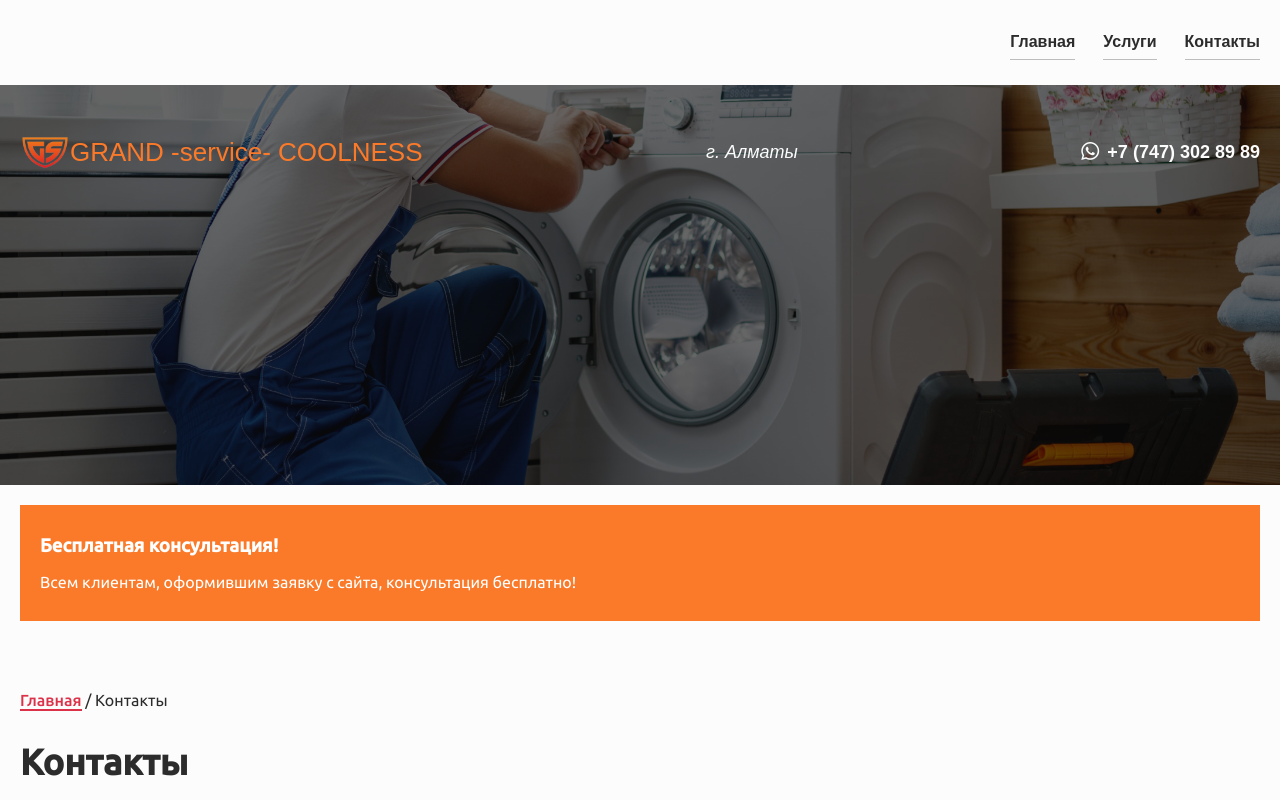
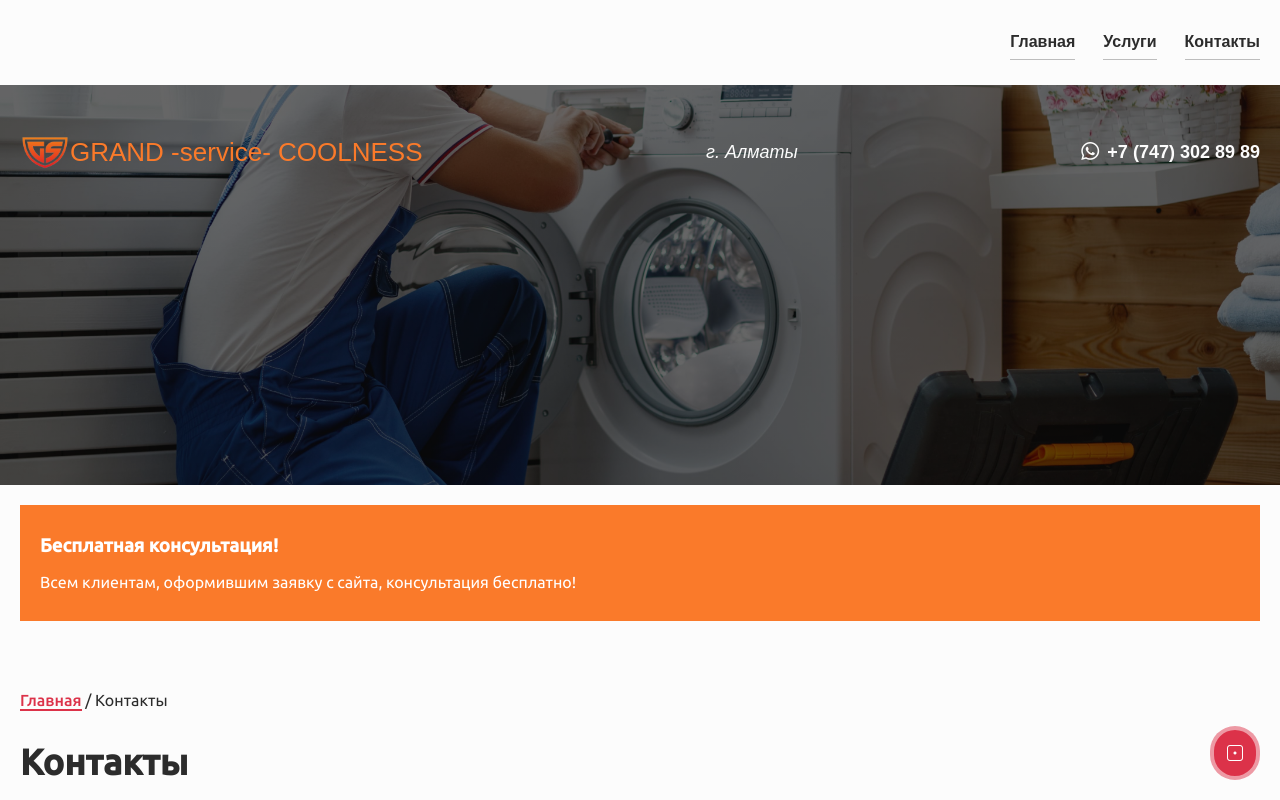
Before and after one commit to bumerboy86/holod, a React (Vite) app: page /holod/contacts in a window 1280 px wide. Shown: the top 800 px of the page. Built offline with nearby package versions, Linux system fonts and the light colour scheme.

Commit message:
added widjet

```diff
--- a/package.json
+++ b/package.json
@@ -13,6 +13,7 @@
   },
   "dependencies": {
     "@types/react-transition-group": "^4.4.10",
+    "bootstrap-icons": "^1.11.3",
     "localforage": "^1.10.0",
     "match-sorter": "^6.3.4",
     "react": "^18.2.0",
--- a/src/Components/Layout.tsx
+++ b/src/Components/Layout.tsx
@@ -2,6 +2,7 @@ import { Outlet } from "react-router-dom";
 import "../styles/components/layout.scss";
 import { TopNav } from "./TopNav";
 import { Footer } from "./Footer";
+import { Widjet } from "./Widjet";
 
 export const Layout = () => {
   return (
@@ -13,6 +14,7 @@ export const Layout = () => {
         <Outlet />
       </section>
       <Footer />
+      <Widjet />
     </main>
   );
 };
--- /dev/null
+++ b/src/Components/Widjet.tsx
@@ -0,0 +1,28 @@
+// import React from 'react'
+import { useState } from "react";
+import "../styles/components/widjet.scss";
+
+export const Widjet = () => {
+  const [show, setShow] = useState(false);
+  const showHandler = () => {
+    setShow((prev) => (!prev))
+  }
+  return (
+    <div className={`widjet ${!show ? 'widjet__hidden' : ''}`}>
+        <span className="widjet__show_btn" onClick={showHandler}>
+          <i className="bi bi-dice-1 text-primary me-2"></i>
+        </span>
+        <div className="widjet__content">
+        <a href="tel:+77473028989" className="footer__social">
+          <i className="fa fa-phone text-primary me-2"></i>
+        </a>
+        <a href="https://www.instagram.com/grand_servise_holod_almaty_?utm_source=qr&igsh=eG9kMXpkc3V4M2cz" className="footer__social">
+          <i className="bi bi-instagram"></i>
+        </a>
+        <a href="https://wa.me/77473028989" className="footer__social">
+          <i className="bi bi-whatsapp"></i>
+        </a>
+      </div>
+    </div>
+  )
+}
--- a/src/styles/components/footer.scss
+++ b/src/styles/components/footer.scss
@@ -28,8 +28,8 @@
     color: rgba(var(--color-orange), 1);
     font-weight: 600;
     display: flex;
-    align-items: center;
     justify-content: center;
+    align-items: flex-start;
   }
 
   &__contacts {
--- /dev/null
+++ b/src/styles/components/widjet.scss
@@ -0,0 +1,43 @@
+.widjet {
+    display: flex;
+    flex-direction: column;
+    position: fixed;
+    border-radius: 40px;
+    bottom: 20px;
+    right: 20px;
+    width: 50px;
+    padding: 14px 0px;
+    z-index: 1000;
+    border: 4px solid rgba(var(--color-white), .5);
+    background: rgba(var(--pink), 1);
+    color: rgba(var(--color-white), 1);
+    transition: height 3000ms ease-in-out, padding 3000ms ease-in-out;
+
+    &__content {
+      overflow: hidden;
+      display: flex;
+      flex-direction: column;
+      padding-top: 18px;
+      gap: 18px;
+      height: auto;
+      transition: height 3000ms ease-in-out, opacity 1000ms ease-in-out;
+    }
+
+    &__hidden {
+      .widjet__content {
+        height: 0;
+        padding-top: 0;
+        gap: 0;
+        opacity: 0;
+        transition: height 3000ms ease-in-out, opacity 1000ms ease-in-out;
+      }
+    }
+
+    &__show_btn {
+      cursor: pointer;
+      display: flex;
+      gap: 8px;
+      justify-content: center;
+      align-items: flex-start;
+    }
+  }
```
Also changed, not shown: 1 other file (tests, documents, lock files or other folders).
